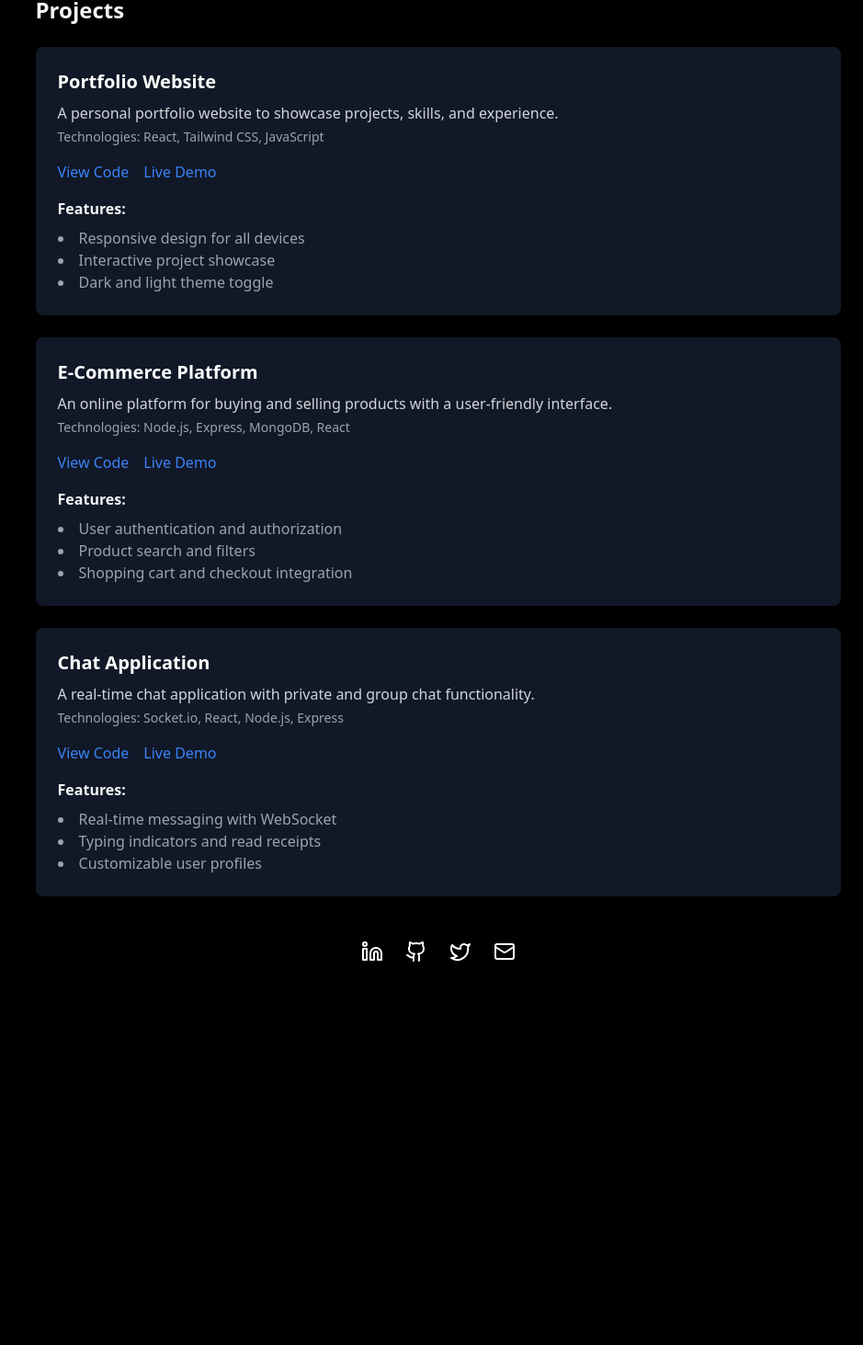
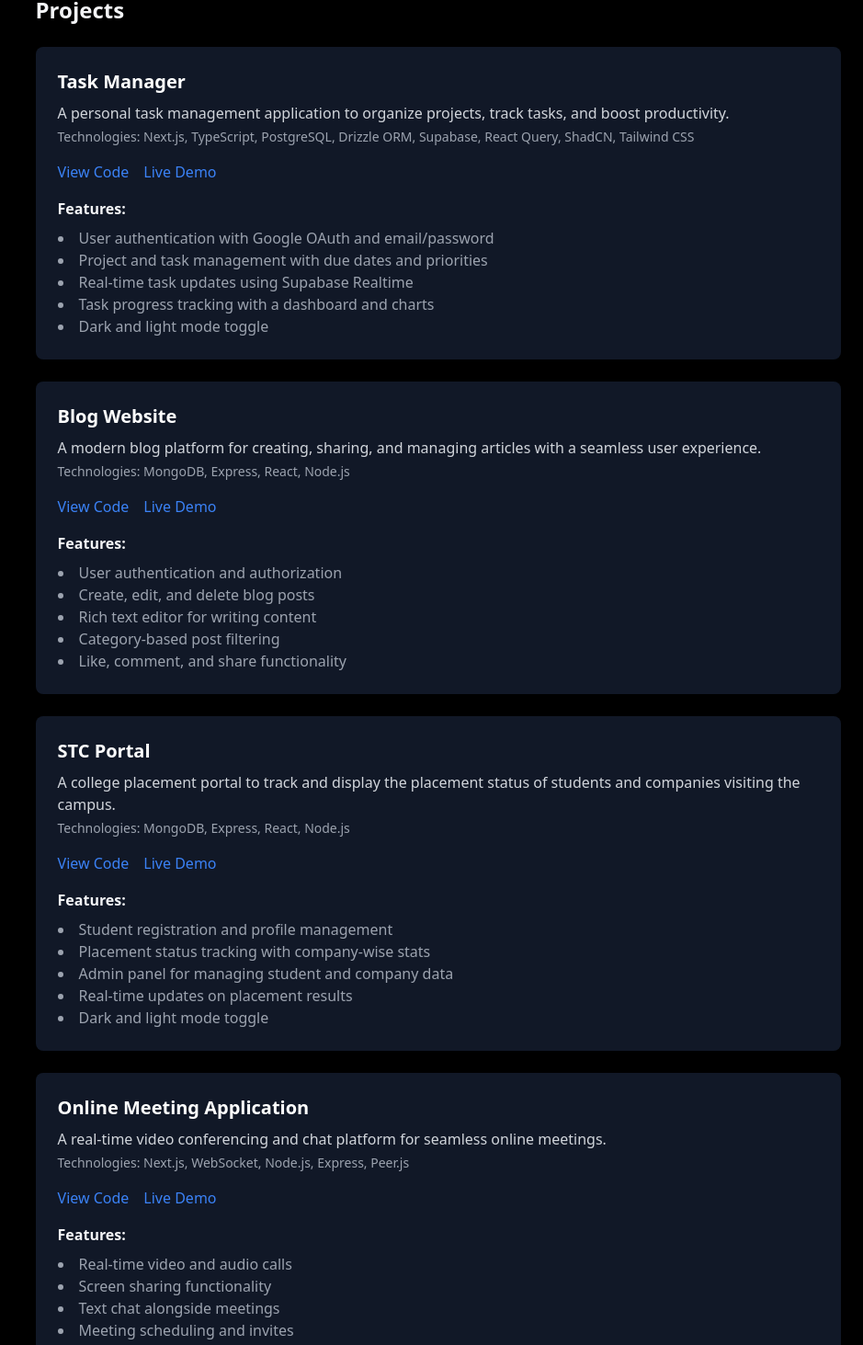
Before and after one commit to priyanshu-101/About, a React (Vite) app: page /about in a window 1280 px wide. Shown: the part 1289-2752 px from the top of the page at 92% size, without its empty margins (341-1280 px from the left). Before the commit the page ends 2376 px from the top, so only its background shows below. Built offline with nearby package versions, Linux system fonts and the light colour scheme; no server answers.

Commit message:
project update

```diff
--- a/dev-dist/sw.js
+++ b/dev-dist/sw.js
@@ -82,7 +82,7 @@ define(['./workbox-54d0af47'], (function (workbox) { 'use strict';
     "revision": "3ca0b8505b4bec776b69afdba2768812"
   }, {
     "url": "index.html",
-    "revision": "0.ujvlavvfcoo"
+    "revision": "0.r2nlbu92fng"
   }], {});
   workbox.cleanupOutdatedCaches();
   workbox.registerRoute(new workbox.NavigationRoute(workbox.createHandlerBoundToURL("index.html"), {
--- a/src/data/Project.js
+++ b/src/data/Project.js
@@ -1,38 +1,64 @@
 export const project = [
   {
-      "name": "Portfolio Website",
-      "description": "A personal portfolio website to showcase projects, skills, and experience.",
-      "technologies": ["React", "Tailwind CSS", "JavaScript"],
-      "repositoryUrl": "https://github.com/username/portfolio-website",
-      "liveDemoUrl": "https://username.github.io/portfolio-website",
+    "name": "Task Manager",
+    "description": "A personal task management application to organize projects, track tasks, and boost productivity.",
+    "technologies": ["Next.js", "TypeScript", "PostgreSQL", "Drizzle ORM", "Supabase", "React Query", "ShadCN", "Tailwind CSS"],
+    "repositoryUrl": "https://github.com/priyanshu-101/personal-task-manager",
+    "liveDemoUrl": "https://username.github.io/task-manager",
     "features": [
-        "Responsive design for all devices",
-        "Interactive project showcase",
-        "Dark and light theme toggle"
+      "User authentication with Google OAuth and email/password",
+      "Project and task management with due dates and priorities",
+      "Real-time task updates using Supabase Realtime",
+      "Task progress tracking with a dashboard and charts",
+      "Dark and light mode toggle"
     ]
   },
+
   {
-      "name": "E-Commerce Platform",
-      "description": "An online platform for buying and selling products with a user-friendly interface.",
-      "technologies": ["Node.js", "Express", "MongoDB", "React"],
-      "repositoryUrl": "https://github.com/username/ecommerce-platform",
-      "liveDemoUrl": "https://ecommerce-platform-demo.com",
+    "name": "Blog Website",
+    "description": "A modern blog platform for creating, sharing, and managing articles with a seamless user experience.",
+    "technologies": ["MongoDB", "Express", "React", "Node.js"],
+    "repositoryUrl": "https://github.com/priyanshu-101/blogger-backend",
+    "liveDemoUrl": "https://blog-website-demo.com",
     "features": [
       "User authentication and authorization",
-        "Product search and filters",
-        "Shopping cart and checkout integration"
+      "Create, edit, and delete blog posts",
+      "Rich text editor for writing content",
+      "Category-based post filtering",
+      "Like, comment, and share functionality",
     ]
   },
+
   {
-      "name": "Chat Application",
-      "description": "A real-time chat application with private and group chat functionality.",
-      "technologies": ["Socket.io", "React", "Node.js", "Express"],
-      "repositoryUrl": "https://github.com/username/chat-application",
-      "liveDemoUrl": "https://chat-application-demo.com",
+    "name": "STC Portal",
+    "description": "A college placement portal to track and display the placement status of students and companies visiting the campus.",
+    "technologies": ["MongoDB", "Express", "React", "Node.js"],
+    "repositoryUrl": "https://github.com/priyanshu-101/Stc-user-code",
+    "liveDemoUrl": "www.kietconnectx.com",
     "features": [
-        "Real-time messaging with WebSocket",
-        "Typing indicators and read receipts",
-        "Customizable user profiles"
+      "Student registration and profile management",
+      "Placement status tracking with company-wise stats",
+      "Admin panel for managing student and company data",
+      "Real-time updates on placement results",
+      "Dark and light mode toggle"
+    ]
+  },
+
+  {
+    "name": "Online Meeting Application",
+    "description": "A real-time video conferencing and chat platform for seamless online meetings.",
+    "technologies": ["Next.js", "WebSocket", "Node.js", "Express", "Peer.js"],
+    "repositoryUrl": "https://github.com/priyanshu-101/online-meet",
+    "liveDemoUrl": "https://prynsh.netlify.app/",
+    "features": [
+      "Real-time video and audio calls",
+      "Screen sharing functionality",
+      "Text chat alongside meetings",
+      "Meeting scheduling and invites",
+      "User authentication and role-based access",
+      "Dark and light mode toggle"
     ]
   }
+
+
   ]
```
Also changed, not shown: src/assets/hI.jpg (deleted). Lines whose indentation alone changed are shown as unchanged.
